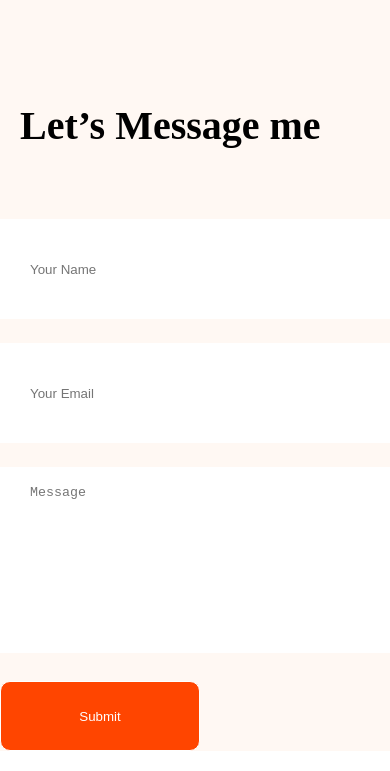
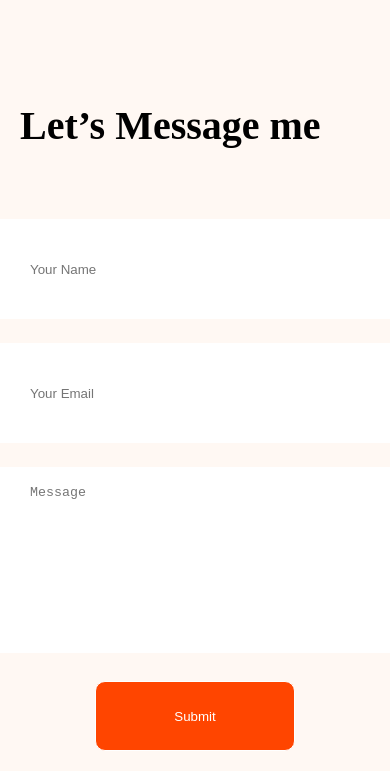
Before and after one commit to arafatshahariyar/developer-projects, a plain HTML site: page index.html in a window 390 px wide. Shown: the part 5914-6685 px from the top of the page. Drawn offline with Linux system fonts and the light colour scheme.

Commit message:
button responsive added

```diff
--- a/styles/style.css
+++ b/styles/style.css
@@ -243,6 +243,9 @@ input{
      .container, .about-container, .what-i-do, .resume-containers, .contact{
         width: 100%;
      }
+     main{
+        width: 100%;
+     }
      .container,.skill-container,.resume-container,.about-sub-dec,.contact{
         flex-direction: column;
         padding: 10px 10px;
@@ -291,5 +294,9 @@ input{
     img{
         margin-left: 10px;
     }
+    .contact-btn{
+        margin: 0 auto;
+        margin-bottom: 20px;
+    }
 
 }
```
